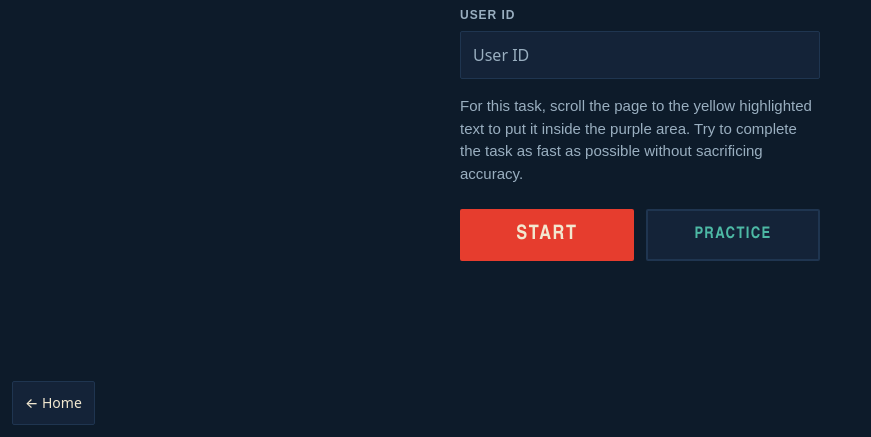
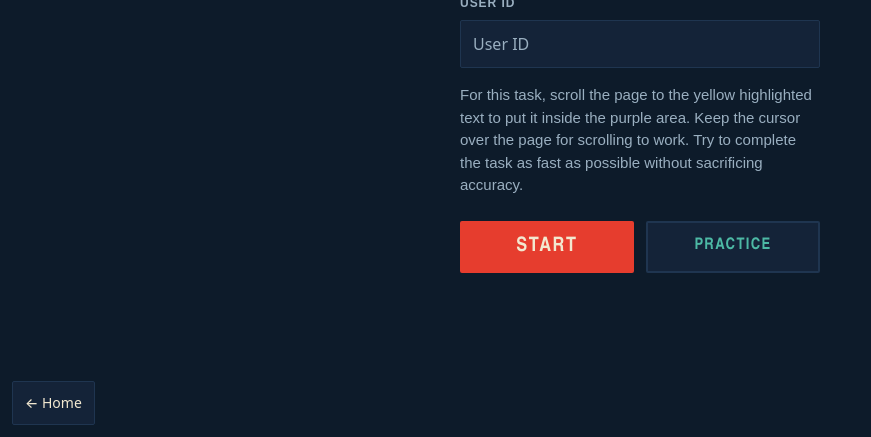
Before and after one commit to mztan/mztan.github.io, a plain HTML site: page surface-inputs-dev/touchpad/scroll.html in a window 1280 px wide. Shown: the part 363-800 px from the top of the page, without its empty margins (0-871 px from the left). Drawn offline with Linux system fonts and the light colour scheme; no server answers.

Commit message:
Explain cursor placement in Scrolling task instructions
Tell participants to keep the cursor over the page for scrolling to work. Synchronize the rendered paragraph and dynamic explanation, and update the exact-copy regression. Instruction-only dev-first change; audio, task geometry, timings, metrics and uploads are untouched. Browser checks cover desktop/narrow and Practice/guided visibility with all network writes intercepted. Production and jvision unchanged in this commit.

```diff
--- a/surface-inputs-dev/touchpad/scroll.html
+++ b/surface-inputs-dev/touchpad/scroll.html
@@ -158,7 +158,7 @@
                 <input type="text" id="button-pad-id" placeholder="User ID">
             </div>
             <p id="start-title" style="display: none;"></p>
-            <p id="start-explanation" class="arcade-instruction">For this task, scroll the page to the yellow highlighted text to put it inside the purple area. Try to complete the task as fast as possible without sacrificing accuracy.</p>
+            <p id="start-explanation" class="arcade-instruction">For this task, scroll the page to the yellow highlighted text to put it inside the purple area. Keep the cursor over the page for scrolling to work. Try to complete the task as fast as possible without sacrificing accuracy.</p>
             <div class="arcade-actions">
                 <button id="start-button" onclick="isPractice = false; startScrollExperience()">Start</button>
                 <button id="practice-button" onclick="isPractice = true; startScrollExperience()">Practice</button>
@@ -190,7 +190,7 @@
 
     <script type="text/javascript">
         const EXPERIENCE_NAME = "Scroll";
-        const EXPLANATION = 'For this task, scroll the page to the yellow highlighted text to put it inside the purple area. Try to complete the task as fast as possible without sacrificing accuracy.';
+        const EXPLANATION = 'For this task, scroll the page to the yellow highlighted text to put it inside the purple area. Keep the cursor over the page for scrolling to work. Try to complete the task as fast as possible without sacrificing accuracy.';
         setExperienceTitle(EXPERIENCE_NAME, EXPLANATION);
     </script>
 </body>
```
Also changed, not shown: scripts/task-instructions.test.js (+1 -1 lines).
